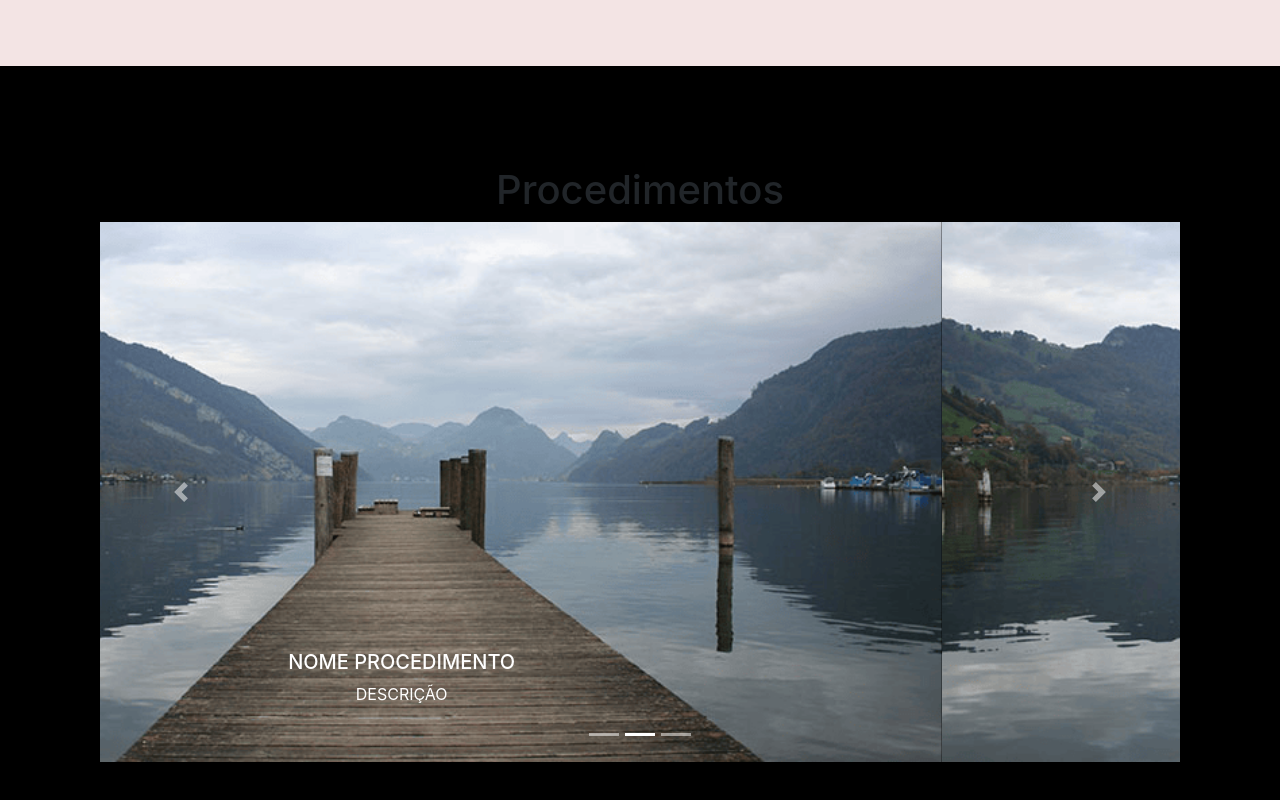
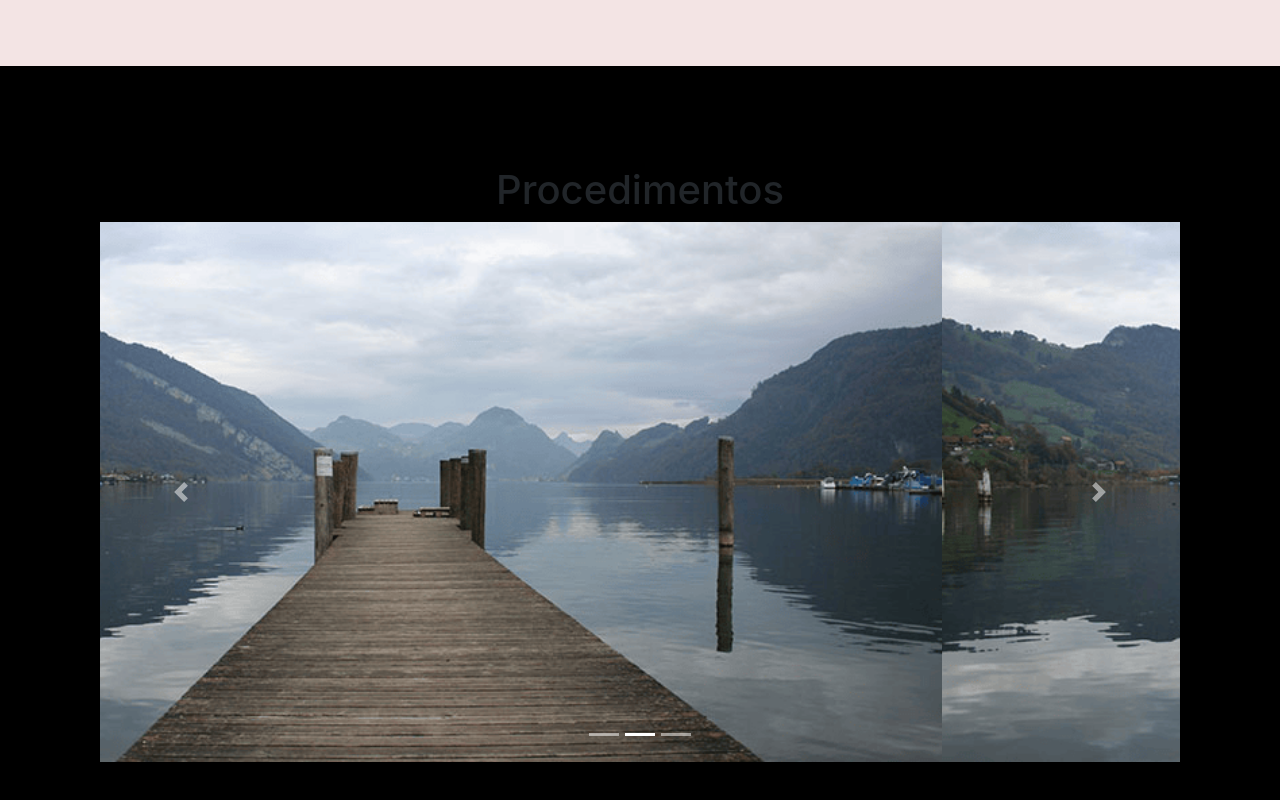
Before and after one commit to IsabellyTumelero1/PI-Programacao, a plain HTML site: page index.html in a window 1280 px wide. Shown: the part 1034-1834 px from the top of the page. Drawn offline with nearby package versions, Linux system fonts and the light colour scheme; a web font is replaced by a local one.

Commit message:
Update index.html

```diff
--- a/index.html
+++ b/index.html
@@ -53,7 +53,7 @@
     <div>
       <h1 class="titulo-carrossel">Procedimentos</h1>
     </div>
-    <div id="carouselExampleIndicators carrossel-alinhamento" class="carousel slide" data-ride="carousel">
+    <div id="carouselExampleIndicators" class="carousel slide" data-ride="carousel">
       <ol class="carousel-indicators">
         <li data-target="#carouselExampleIndicators" data-slide-to="0" class="active"></li>
         <li data-target="#carouselExampleIndicators" data-slide-to="1"></li>
@@ -62,24 +62,12 @@
       <div class="carousel-inner">
         <div class="carousel-item active">
           <img class="d-block w-100" src="imagem 1.png" alt="Primeiro Slide">
-          <div class="carousel-caption d-none d-md-block">
-            <h5>NOME PROCEDIMENTO</h5>
-            <p>DESCRIÇÃO</p>
-          </div>
         </div>
         <div class="carousel-item">
           <img class="d-block w-100" src="imagem 2.png" alt="Segundo Slide">
-          <div class="carousel-caption d-none d-md-block">
-            <h5>NOME PROCEDIMENTO</h5>
-            <p>DESCRIÇÃO</p>
-          </div>
         </div>
         <div class="carousel-item">
           <img class="d-block w-100" src="imagem 3.png" alt="Terceiro Slide">
-          <div class="carousel-caption d-none d-md-block">
-            <h5>NOME PROCEDIMENTO</h5>
-            <p>DESCRIÇÃO</p>
-          </div>
         </div>
       </div>
       <a class="carousel-control-prev" href="#carouselExampleIndicators" role="button" data-slide="prev">
```
